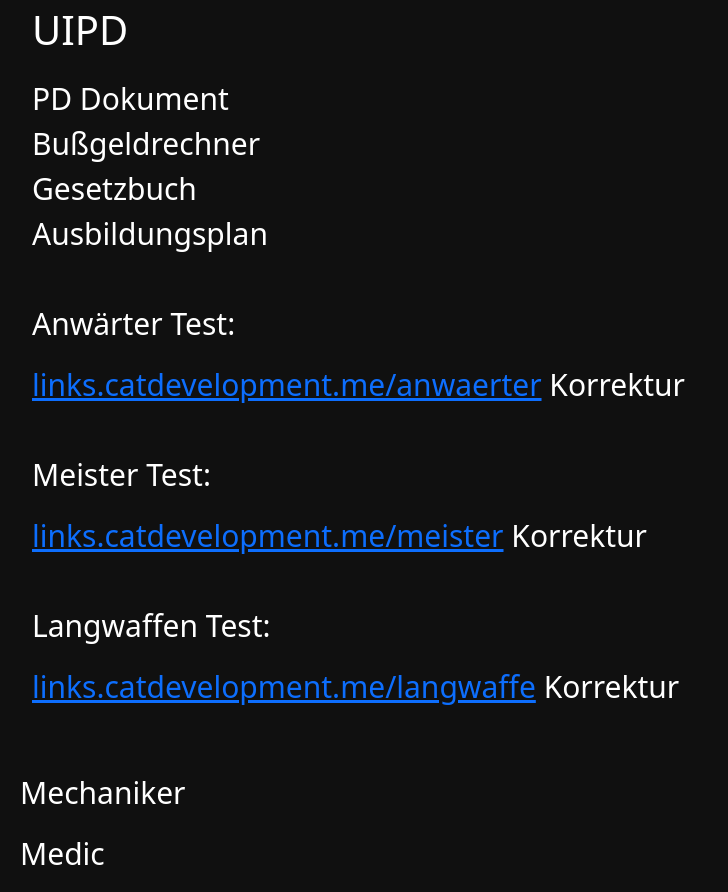
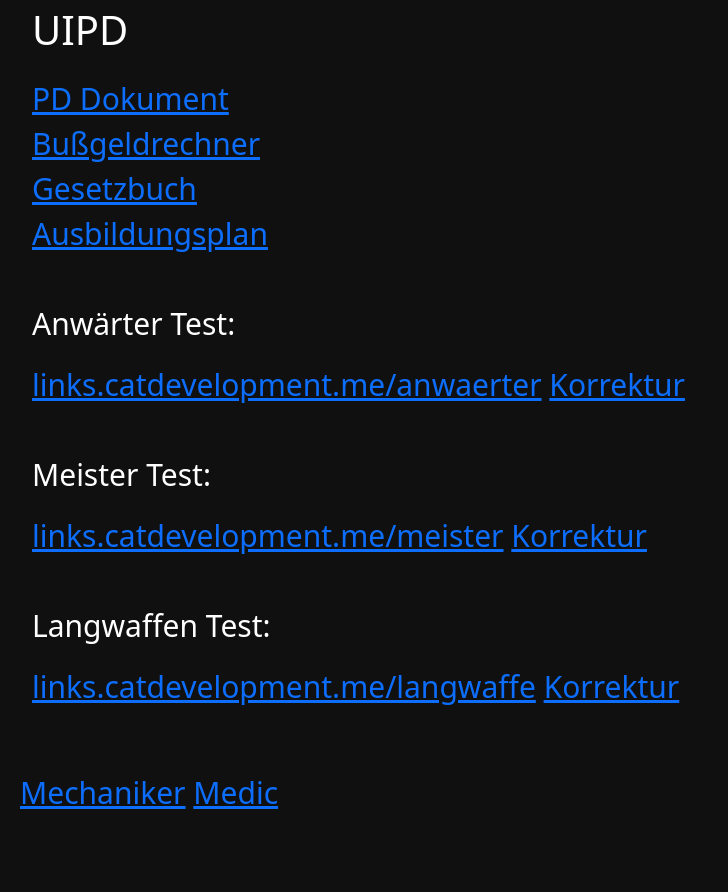
Before and after one commit to CatmanGames/catmangames.github.io, a plain HTML site: page self_links.html in a window 1280 px wide. Shown: the whole page, without its empty margins (0-728 px from the left). After the commit the page ends 815 px from the top, so only its background shows below. Drawn offline with nearby package versions, Linux system fonts and the light colour scheme; a web font is replaced by a local one.

Commit message:
eh second first try

```diff
--- a/self_links.html
+++ b/self_links.html
@@ -16,24 +16,24 @@
     <div class="row">
         <p style="font-size: 40px">UIPD</p>
     </div>
-    <a onclick="window.location.href = 'https://docs.google.com/spreadsheets/d/1CjY-HrQN3U7q1BNUkRnR-LGzo7EqysbIelcgw04hObE/edit#gid=565088694';">PD Dokument<br></a>
-    <a onclick="window.location.href ='https://docs.google.com/spreadsheets/d/1e8joibVsd12wXME_zIMW02KwFhGnY-qxmWTZn9u9f_8/edit?pli=1#gid=1674910702'">Bußgeldrechner<br></a>
-    <a onclick="window.location.href ='https://docs.google.com/spreadsheets/d/11PgvgZMx76SsKod2ZYF1ONjr3SLdn535hwxTN1jDrTk/edit?pli=1#gid=2016069760'">Gesetzbuch<br></a>
-    <a onclick="window.location.href ='https://docs.google.com/document/d/10FBF-4DUZVxXrHpr-6P8yW4pfh1Ci0A1J8nrXGIVpeM/edit#'">Ausbildungsplan</a>
+    <a href="https://docs.google.com/spreadsheets/d/1CjY-HrQN3U7q1BNUkRnR-LGzo7EqysbIelcgw04hObE/edit#gid=565088694" target="_blank" rel="noopener noreferrer">PD Dokument<br></a>
+    <a href="https://docs.google.com/spreadsheets/d/1e8joibVsd12wXME_zIMW02KwFhGnY-qxmWTZn9u9f_8/edit?pli=1#gid=1674910702" target="_blank" rel="noopener noreferrer">Bußgeldrechner<br></a>
+    <a href="https://docs.google.com/spreadsheets/d/11PgvgZMx76SsKod2ZYF1ONjr3SLdn535hwxTN1jDrTk/edit?pli=1#gid=2016069760" target="_blank" rel="noopener noreferrer">Gesetzbuch<br></a>
+    <a href="https://docs.google.com/document/d/10FBF-4DUZVxXrHpr-6P8yW4pfh1Ci0A1J8nrXGIVpeM/edit#">Ausbildungsplan</a>
     <p><br>Anwärter Test:</p>
     <a id="anwärter" href="#" onclick="CopyToClipboard('anwärter');return false;">links.catdevelopment.me/anwaerter</a>
-    <a onclick="window.location.href ='links.catdevelopment.me/awkorrektur'"> Korrektur</a>
+    <a href="https://links.catdevelopment.me/awkorrektur" target="_blank" rel="noopener noreferrer"> Korrektur</a>
     <p><br>Meister Test:</p>
     <a id="meister" href="#" onclick="CopyToClipboard('meister');return false;">links.catdevelopment.me/meister</a>
-    <a onclick="window.location.href ='links.catdevelopment.me/mtkorrektur'"> Korrektur</a>
+    <a href="https://links.catdevelopment.me/mtkorrektur" target="_blank" rel="noopener noreferrer"> Korrektur</a>
     <p><br>Langwaffen Test:</p>
     <a id="langwaffe" href="#" onclick="CopyToClipboard('langwaffe');return false;">links.catdevelopment.me/langwaffe</a>
-    <a onclick="window.location.href ='links.catdevelopment.me/lwkorrektur'"> Korrektur</a>
+    <a href="https://links.catdevelopment.me/lwkorrektur" target="_blank" rel="noopener noreferrer"> Korrektur</a>
     <p><br></p>
 </div>
     <p> </p>
-    <p onclick="href.link('https://docs.google.com/spreadsheets/d/1pduVWg3wSd8zBiHtE63z6Tu1S28IgRnnhz1jJWYIr9w/edit#gid=289003502-')">Mechaniker</p>
-    <p onclick="href.link('https://docs.google.com/spreadsheets/d/1nNE89I8P9poE36alHrSVu8fVeEG10rKd3Keyv9wIMMY/edit#gid=1508910174')">Medic</p>
+    <a href="https://docs.google.com/spreadsheets/d/1pduVWg3wSd8zBiHtE63z6Tu1S28IgRnnhz1jJWYIr9w/edit#gid=289003502-" target="_blank" rel="noopener noreferrer">Mechaniker</a>
+    <a href="https://docs.google.com/spreadsheets/d/1nNE89I8P9poE36alHrSVu8fVeEG10rKd3Keyv9wIMMY/edit#gid=1508910174" target="_blank" rel="noopener noreferrer">Medic</a>
 
 <script src="https://cdn.jsdelivr.net/npm/bootstrap@5.1.1/dist/js/bootstrap.bundle.min.js"
         integrity="sha384-/bQdsTh/da6pkI1MST/rWKFNjaCP5gBSY4sEBT38Q/9RBh9AH40zEOg7Hlq2THRZ"
```
Also changed, not shown: ausbilder_links.html (+6 -6 lines).
